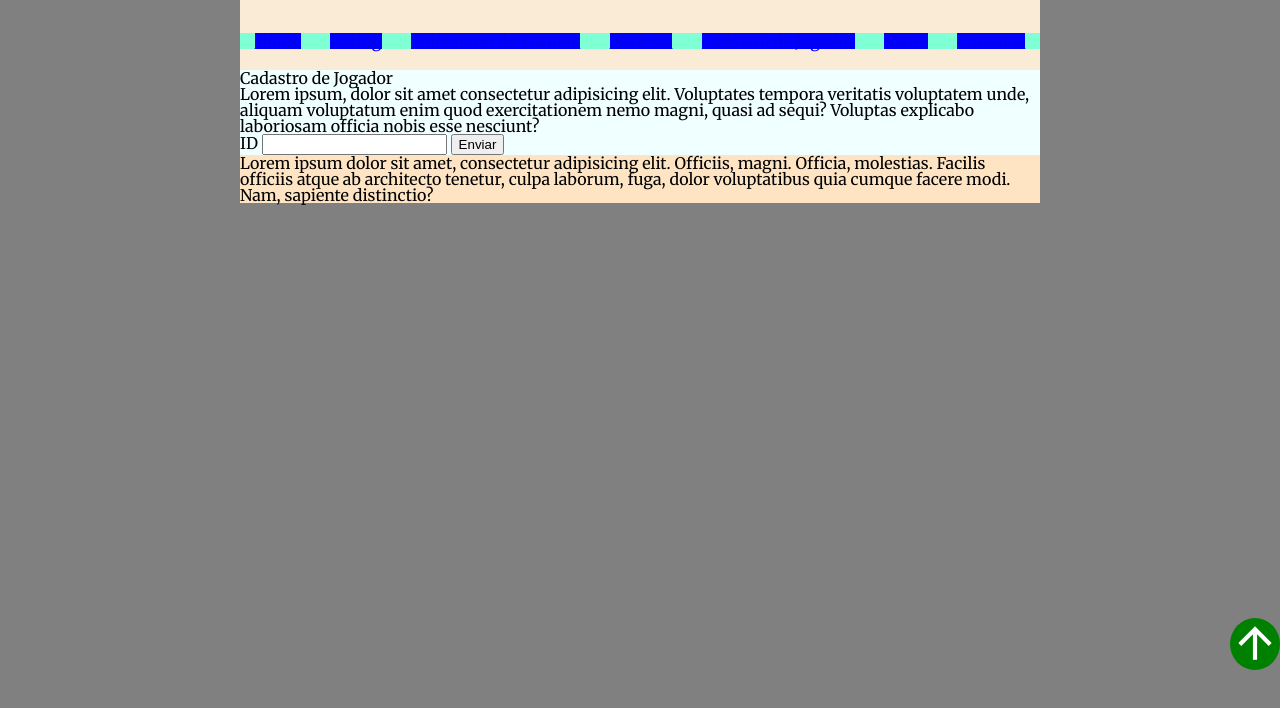
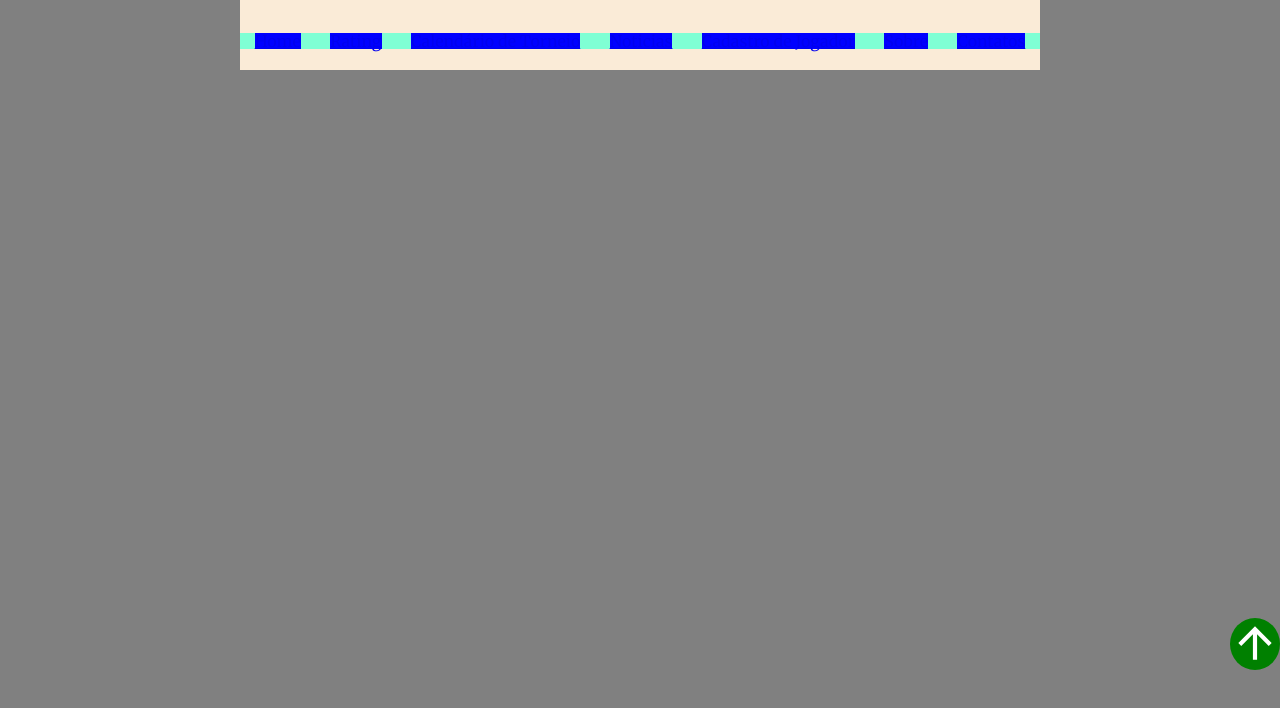
Before and after one commit to RomerisonJunior/cxmap, a plain HTML site: page index.html in a window 1280 px wide. Shown: the part 130-838 px from the top of the page. Drawn offline with Linux system fonts and the light colour scheme.

Commit message:
Comentando html para configurar header do site

```diff
--- a/index.html
+++ b/index.html
@@ -45,7 +45,7 @@
         </header>
 
         <main>
-            <article>
+            <!-- <article>
 
                 <section>
                     <h2>Cadastro de Jogador</h2>
@@ -71,16 +71,16 @@
 
                 <section></section>
 
-            </article>
+            </article> -->
 
         </main>
 
-        <footer>
-            <p>Lorem ipsum dolor sit amet, consectetur adipisicing elit. Officiis, magni. Officia, molestias. Facilis officiis atque ab architecto tenetur, culpa laborum, fuga, dolor voluptatibus quia cumque facere modi. Nam, sapiente distinctio?</p>
+        <!-- <footer> -->
+            <!-- <p>Lorem ipsum dolor sit amet, consectetur adipisicing elit. Officiis, magni. Officia, molestias. Facilis officiis atque ab architecto tenetur, culpa laborum, fuga, dolor voluptatibus quia cumque facere modi. Nam, sapiente distinctio?</p> -->
 
             <div class="topo">
                 <a href="#"><img src="./assets/img/seta_cima.svg" class="seta_cima" alt="top"></a>
             </div>
-        </footer>
+        <!-- </footer> -->
     </body>
 </html>
```
